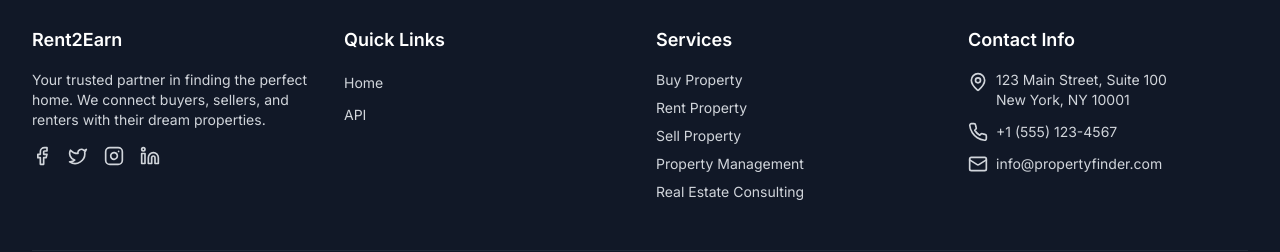
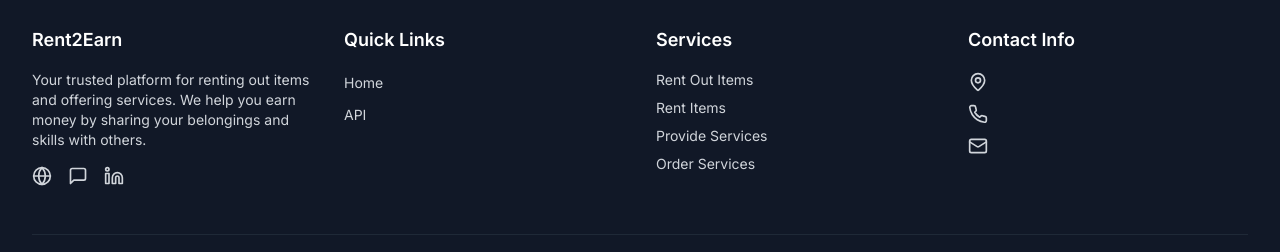
Before and after one commit to Katarzina/rent2sell, a Next.js app: page /terms in a window 1280 px wide. Shown: the part 1470-1722 px from the top of the page. Built offline with nearby package versions, Linux system fonts and the light colour scheme; no server answers.

Commit message:
fix for footer

```diff
--- a/src/components/Footer.tsx
+++ b/src/components/Footer.tsx
@@ -3,7 +3,7 @@
 import React from 'react';
 import Link from 'next/link';
 import { useLocale } from '@/contexts/LocaleContext';
-import { Facebook, Twitter, Instagram, Linkedin, Mail, Phone, MapPin } from 'lucide-react';
+import { Mail, Phone, MapPin, Globe, MessageSquare, Linkedin } from 'lucide-react';
 
 export default function Footer() {
   const { t } = useLocale();
@@ -21,13 +21,10 @@ export default function Footer() {
             </p>
             <div className="flex space-x-4">
               <a href="#" className="hover:text-white transition-colors">
-                <Facebook className="w-5 h-5" />
+                <Globe className="w-5 h-5" />
               </a>
               <a href="#" className="hover:text-white transition-colors">
-                <Twitter className="w-5 h-5" />
-              </a>
-              <a href="#" className="hover:text-white transition-colors">
-                <Instagram className="w-5 h-5" />
+                <MessageSquare className="w-5 h-5" />
               </a>
               <a href="#" className="hover:text-white transition-colors">
                 <Linkedin className="w-5 h-5" />
@@ -56,11 +53,10 @@ export default function Footer() {
           <div>
             <h3 className="text-white text-lg font-semibold mb-4">{t.footer.services}</h3>
             <ul className="space-y-2">
-              <li className="text-sm">{t.footer.buyProperty}</li>
-              <li className="text-sm">{t.footer.rentProperty}</li>
-              <li className="text-sm">{t.footer.sellProperty}</li>
-              <li className="text-sm">{t.footer.propertyManagement}</li>
-              <li className="text-sm">{t.footer.consulting}</li>
+              <li className="text-sm">{t.footer.rentOut}</li>
+              <li className="text-sm">{t.footer.rentIn}</li>
+              <li className="text-sm">{t.footer.provideServices}</li>
+              <li className="text-sm">{t.footer.orderServices}</li>
             </ul>
           </div>
 
@@ -71,17 +67,16 @@ export default function Footer() {
               <li className="flex items-start">
                 <MapPin className="w-5 h-5 mr-2 flex-shrink-0 mt-0.5" />
                 <span className="text-sm">
-                  123 Main Street, Suite 100<br />
-                  New York, NY 10001
+                  {process.env.NEXT_PUBLIC_COMPANY_ADDRESS}
                 </span>
               </li>
               <li className="flex items-center">
                 <Phone className="w-5 h-5 mr-2 flex-shrink-0" />
-                <span className="text-sm">+1 (555) 123-4567</span>
+                <span className="text-sm">{process.env.NEXT_PUBLIC_CONTACT_PHONE}</span>
               </li>
               <li className="flex items-center">
                 <Mail className="w-5 h-5 mr-2 flex-shrink-0" />
-                <span className="text-sm">info@propertyfinder.com</span>
+                <span className="text-sm">{process.env.NEXT_PUBLIC_CONTACT_EMAIL}</span>
               </li>
             </ul>
           </div>
--- a/src/locales/cs.ts
+++ b/src/locales/cs.ts
@@ -118,16 +118,14 @@ export const cs = {
 
   // Footer
   footer: {
-    companyDescription: 'Váš spolehlivý partner při hledání perfektního domova. Spojujeme kupující, prodávající a nájemce s jejich vysněnými nemovitostmi.',
+    companyDescription: 'Vaše důvěryhodná platforma pro pronájem věcí a poskytování služeb. Pomáháme vám vydělávat sdílením vašich věcí a dovedností s ostatními.',
     quickLinks: 'Rychlé odkazy',
     aboutUs: 'O nás',
-    blog: 'Blog',
     services: 'Služby',
-    buyProperty: 'Koupit nemovitost',
-    rentProperty: 'Pronajmout nemovitost',
-    sellProperty: 'Prodat nemovitost',
-    propertyManagement: 'Správa nemovitostí',
-    consulting: 'Realiní poradenství',
+    rentOut: 'Pronajmout předměty',
+    rentIn: 'Půjčit si předměty',
+    provideServices: 'Poskytovat služby',
+    orderServices: 'Objednat služby',
     contactInfo: 'Kontaktní údaje',
     allRightsReserved: 'Všechna práva vyhrazena.',
     privacyPolicy: 'Zásady ochrany soukromí',
--- a/src/locales/en.ts
+++ b/src/locales/en.ts
@@ -118,16 +118,14 @@ export const en = {
 
   // Footer
   footer: {
-    companyDescription: 'Your trusted partner in finding the perfect home. We connect buyers, sellers, and renters with their dream properties.',
+    companyDescription: 'Your trusted platform for renting out items and offering services. We help you earn money by sharing your belongings and skills with others.',
     quickLinks: 'Quick Links',
     aboutUs: 'About Us',
-    blog: 'Blog',
     services: 'Services',
-    buyProperty: 'Buy Property',
-    rentProperty: 'Rent Property',
-    sellProperty: 'Sell Property',
-    propertyManagement: 'Property Management',
-    consulting: 'Real Estate Consulting',
+    rentOut: 'Rent Out Items',
+    rentIn: 'Rent Items',
+    provideServices: 'Provide Services',
+    orderServices: 'Order Services',
     contactInfo: 'Contact Info',
     allRightsReserved: 'All rights reserved.',
     privacyPolicy: 'Privacy Policy',
```
